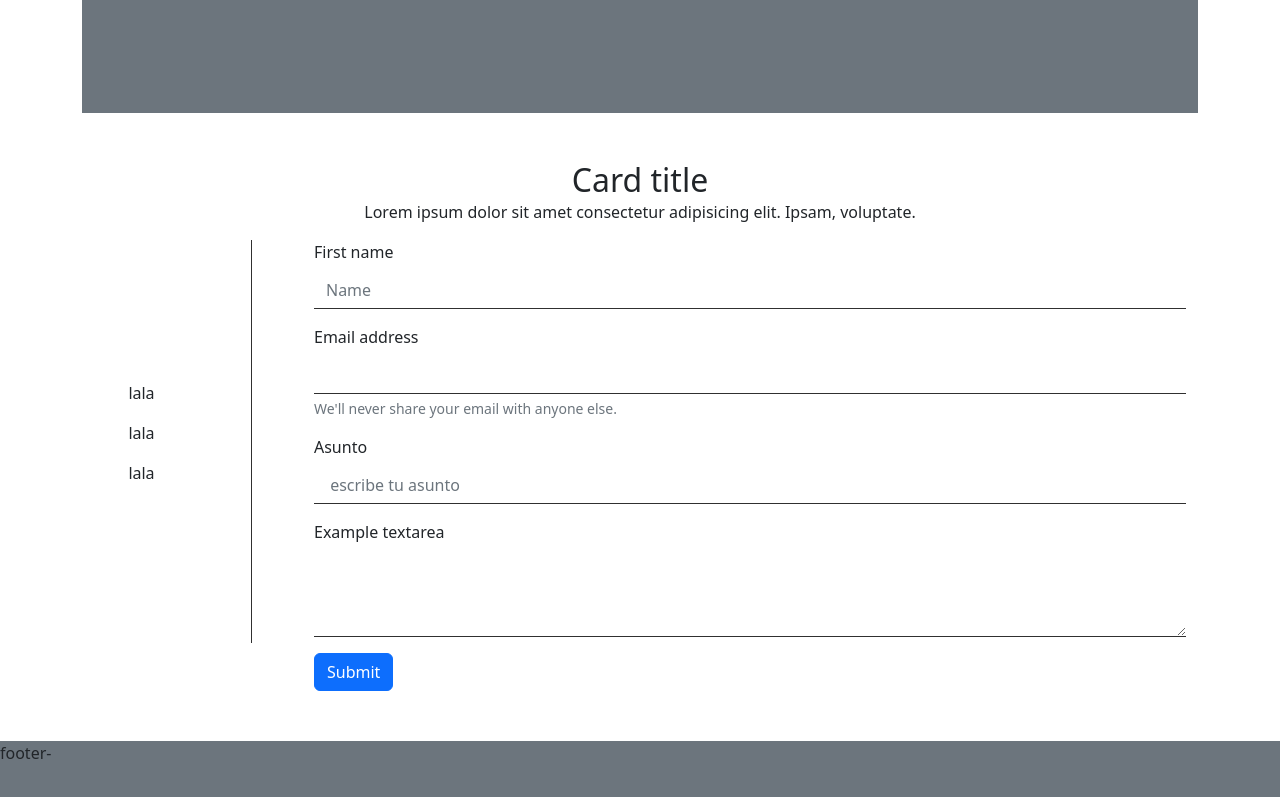
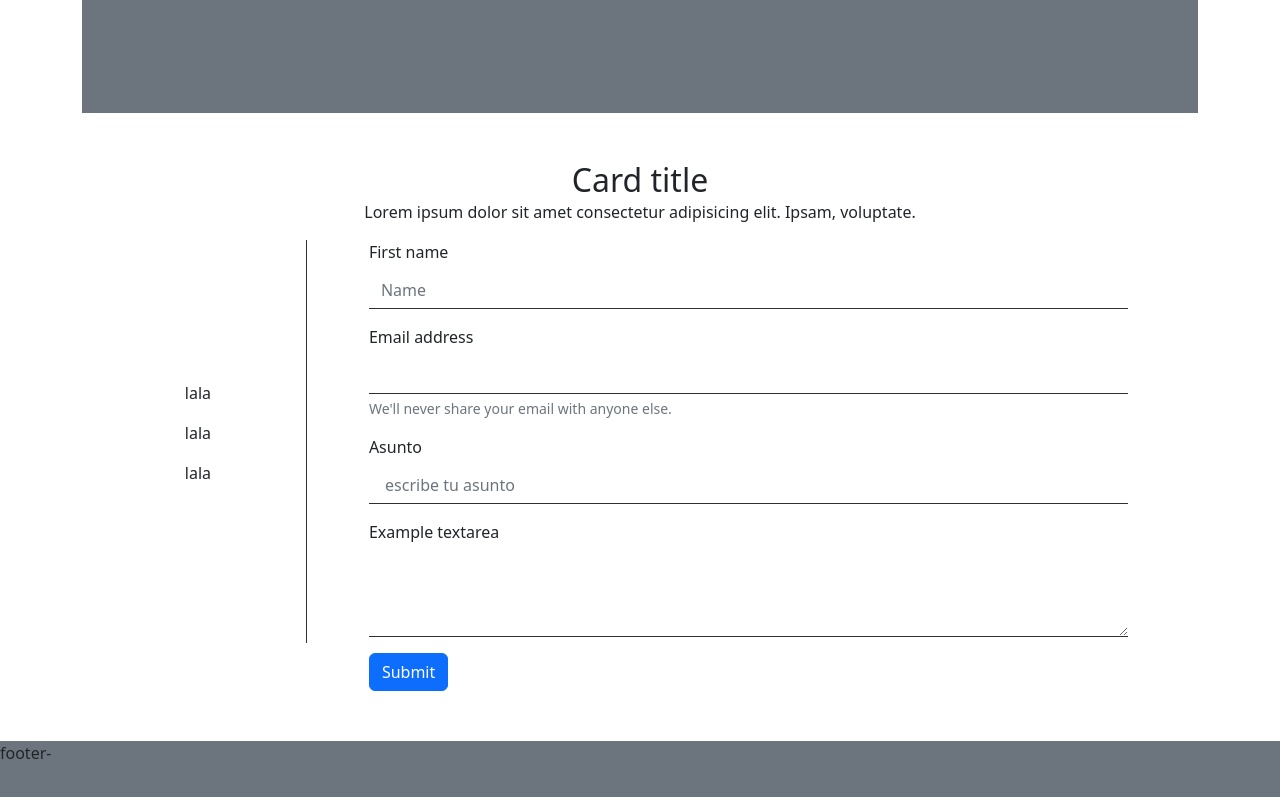
Before and after one commit to AnaliaSV/psicologia-agr, a plain HTML site: page index.html in a window 1280 px wide. Shown: the part 2511-3308 px from the top of the page. Drawn offline with nearby package versions, Linux system fonts and the light colour scheme.

Commit message:
estructura visual en base al wireframe

```diff
--- a/scss/style.scss
+++ b/scss/style.scss
@@ -105,7 +105,8 @@ header {
     section {
         .container-form {
             justify-content: center;
-            max-width: 1320px;
+            max-width: 1000px;
+            margin: auto;
             .redes-form {
                 display: flex;
                 flex-direction: column;
```
Also changed, not shown: css/style.css, 1 other file.
